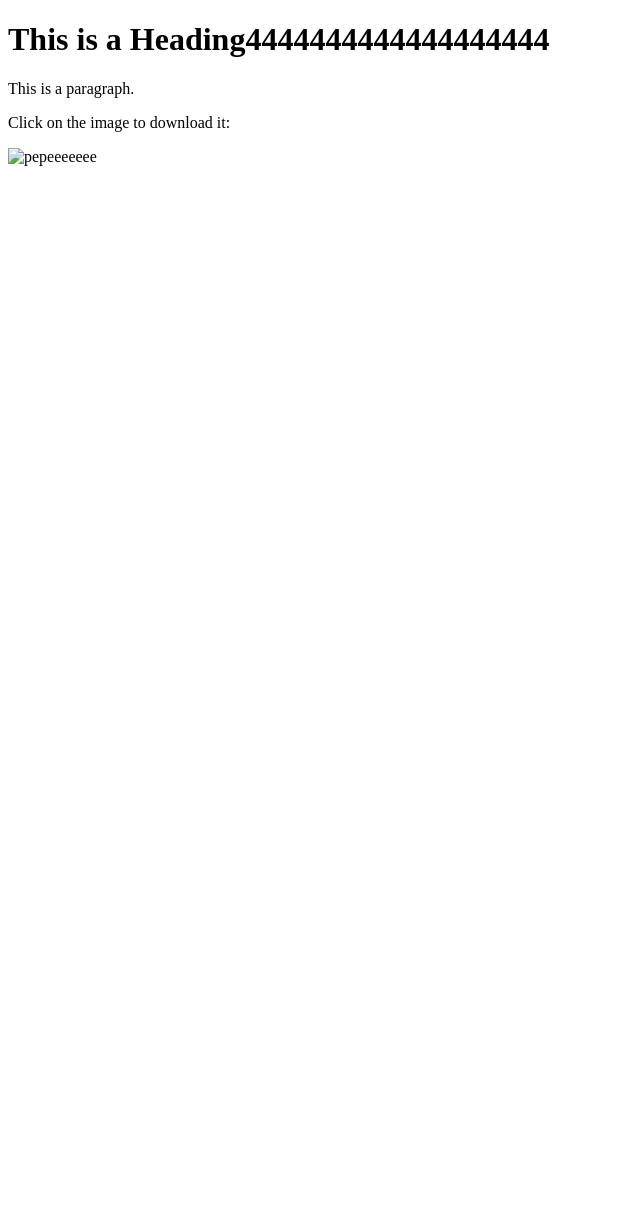
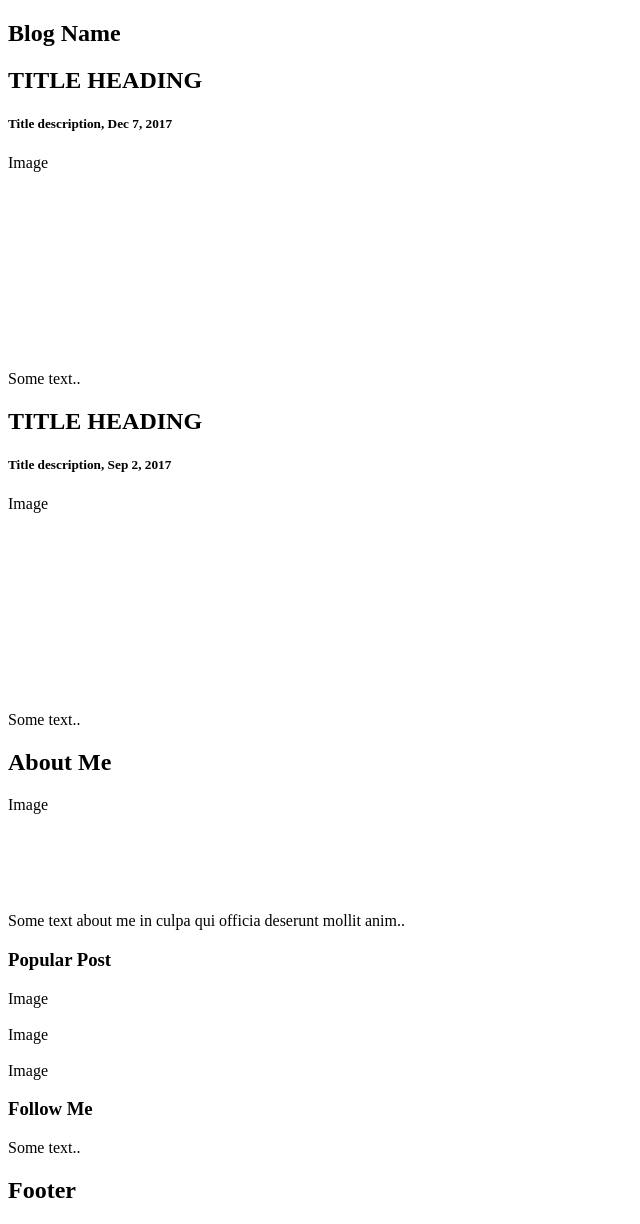
Before and after one commit to saltykj/test123, a plain HTML site: page index.html in a window 1280 px wide. Shown: the whole page, without its empty margins (0-640 px from the left). Before the commit the page ends 800 px from the top, so only its background shows below. Drawn offline with Linux system fonts and the light colour scheme.

Commit message:
Update index.html

```diff
--- a/index.html
+++ b/index.html
@@ -1,16 +1,45 @@
 <!DOCTYPE html>
 <html>
-<head>
-<title>Page Title</title>
-</head>
-<body>
+<div class="header">
+  <h2>Blog Name</h2>
+</div>
 
-<h1>This is a Heading4444444444444444444</h1>
-<p>This is a paragraph.</p>
-<p>Click on the image to download it:<p>
+<div class="row">
+  <div class="leftcolumn">
+    <div class="card">
+      <h2>TITLE HEADING</h2>
+      <h5>Title description, Dec 7, 2017</h5>
+      <div class="fakeimg" style="height:200px;">Image</div>
+      <p>Some text..</p>
+    </div>
+    <div class="card">
+      <h2>TITLE HEADING</h2>
+      <h5>Title description, Sep 2, 2017</h5>
+      <div class="fakeimg" style="height:200px;">Image</div>
+      <p>Some text..</p>
+    </div>
+  </div>
+  <div class="rightcolumn">
+    <div class="card">
+      <h2>About Me</h2>
+      <div class="fakeimg" style="height:100px;">Image</div>
+      <p>Some text about me in culpa qui officia deserunt mollit anim..</p>
+    </div>
+    <div class="card">
+      <h3>Popular Post</h3>
+      <div class="fakeimg">Image</div><br>
+      <div class="fakeimg">Image</div><br>
+      <div class="fakeimg">Image</div>
+    </div>
+    <div class="card">
+      <h3>Follow Me</h3>
+      <p>Some text..</p>
+    </div>
+  </div>
+</div>
 
-      <img src="\htmltest\test123\pepeLaugh.png" alt="pepeeeeeee" width="128" height="128">
-    </a>
+<div class="footer">
+  <h2>Footer</h2>
+</div>
 
-</body>
 </html>
```
